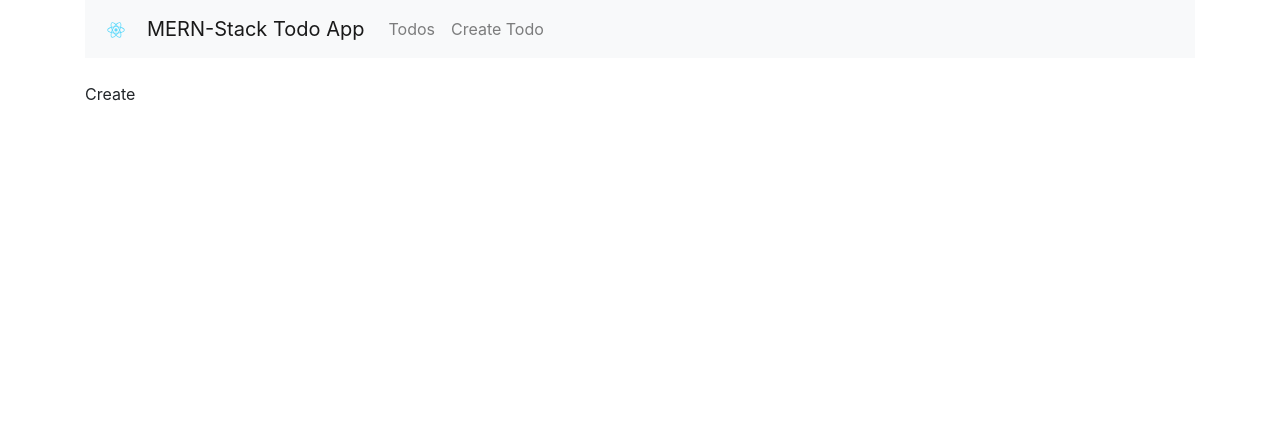
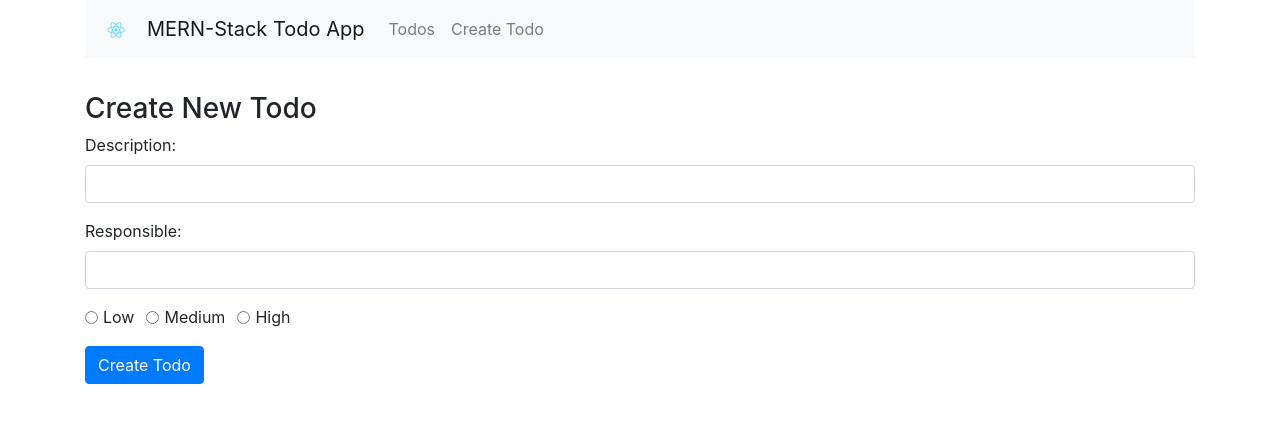
Before and after one commit to AJS3993/MERN-To-Do, a React (Create React App) app: page /create in a window 1280 px wide. Shown: the top 422 px of the page. Built offline with nearby package versions, Linux system fonts and the light colour scheme.

Commit message:
server file created

```diff
--- a/package.json
+++ b/package.json
@@ -6,7 +6,11 @@
     "@testing-library/jest-dom": "^4.2.4",
     "@testing-library/react": "^9.4.0",
     "@testing-library/user-event": "^7.2.1",
+    "body-parser": "^1.19.0",
     "bootstrap": "^4.4.1",
+    "cors": "^2.8.5",
+    "express": "^4.17.1",
+    "mongoose": "^5.8.9",
     "react": "^16.12.0",
     "react-dom": "^16.12.0",
     "react-router-dom": "^5.1.2",
--- a/src/App.js
+++ b/src/App.js
@@ -15,7 +15,7 @@
       <Router>
         <div className="container">
           <nav className="navbar navbar-expand-lg navbar-light bg-light">
-            <a class="navbar-brand" href="https://codingthesmartway.com" target="_blank">
+            <a class="navbar-brand" href="https://codingthesmartway.com">
               <img src={logo} width="30" height="30" alt="CodingTheSmartWay.com" />
             </a>
             <Link to="/" className="navbar-brand">MERN-Stack Todo App</Link>
--- a/src/components/create/todo.component.js
+++ b/src/components/create/todo.component.js
@@ -4,6 +4,11 @@
 
     constructor(props){
         super(props);
+
+        this.onChangeTodoDescription = this.onChangeTodoDescription.bind(this);
+        this.onChangeTodoResponsible = this.onChangeTodoResponsible.bind(this);
+        this.onChangeTodoPriority = this.onChangeTodoPriority.bind(this);
+        this.onSubmit = this.onSubmit.bind(this);
 
         this.state = {
             todo_description: '',
@@ -44,13 +49,69 @@
     })
 }
 
-    render (){
-    return(
+render() {
+    return (
+        <div style={{marginTop: 10}}>
+            <h3>Create New Todo</h3>
+            <form onSubmit={this.onSubmit}>
+                <div className="form-group">
+                    <label>Description: </label>
+                    <input  type="text"
+                            className="form-control"
+                            value={this.state.todo_description}
+                            onChange={this.onChangeTodoDescription}
+                            />
+                </div>
+                <div className="form-group">
+                    <label>Responsible: </label>
+                    <input
+                            type="text"
+                            className="form-control"
+                            value={this.state.todo_responsible}
+                            onChange={this.onChangeTodoResponsible}
+                            />
+                </div>
+                <div className="form-group">
+                    <div className="form-check form-check-inline">
+                        <input  className="form-check-input"
+                                type="radio"
+                                name="priorityOptions"
+                                id="priorityLow"
+                                value="Low"
+                                checked={this.state.todo_priority==='Low'}
+                                onChange={this.onChangeTodoPriority}
+                                />
+                        <label className="form-check-label">Low</label>
+                    </div>
+                    <div className="form-check form-check-inline">
+                        <input  className="form-check-input"
+                                type="radio"
+                                name="priorityOptions"
+                                id="priorityMedium"
+                                value="Medium"
+                                checked={this.state.todo_priority==='Medium'}
+                                onChange={this.onChangeTodoPriority}
+                                />
+                        <label className="form-check-label">Medium</label>
+                    </div>
+                    <div className="form-check form-check-inline">
+                        <input  className="form-check-input"
+                                type="radio"
+                                name="priorityOptions"
+                                id="priorityHigh"
+                                value="High"
+                                checked={this.state.todo_priority==='High'}
+                                onChange={this.onChangeTodoPriority}
+                                />
+                        <label className="form-check-label">High</label>
+                    </div>
+                </div>
 
-        <div>
-            <p>Create</p>
+                <div className="form-group">
+                    <input type="submit" value="Create Todo" className="btn btn-primary" />
+                </div>
+            </form>
         </div>
     )
-
-    }
 }
+}
```
Also changed, not shown: src/server.js (added, +12 -0 lines), 1 other file (tests, documents, lock files or other folders).
